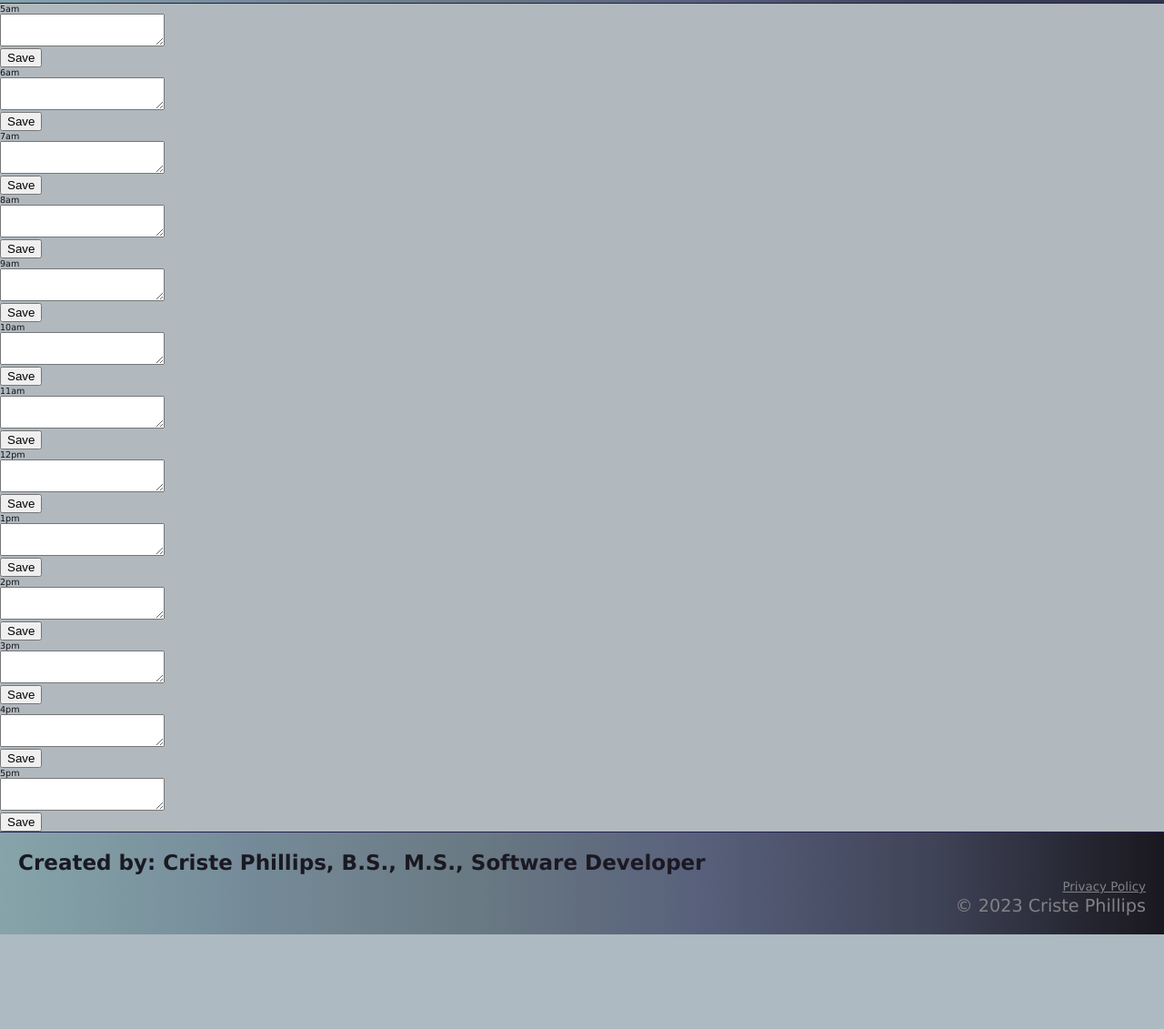
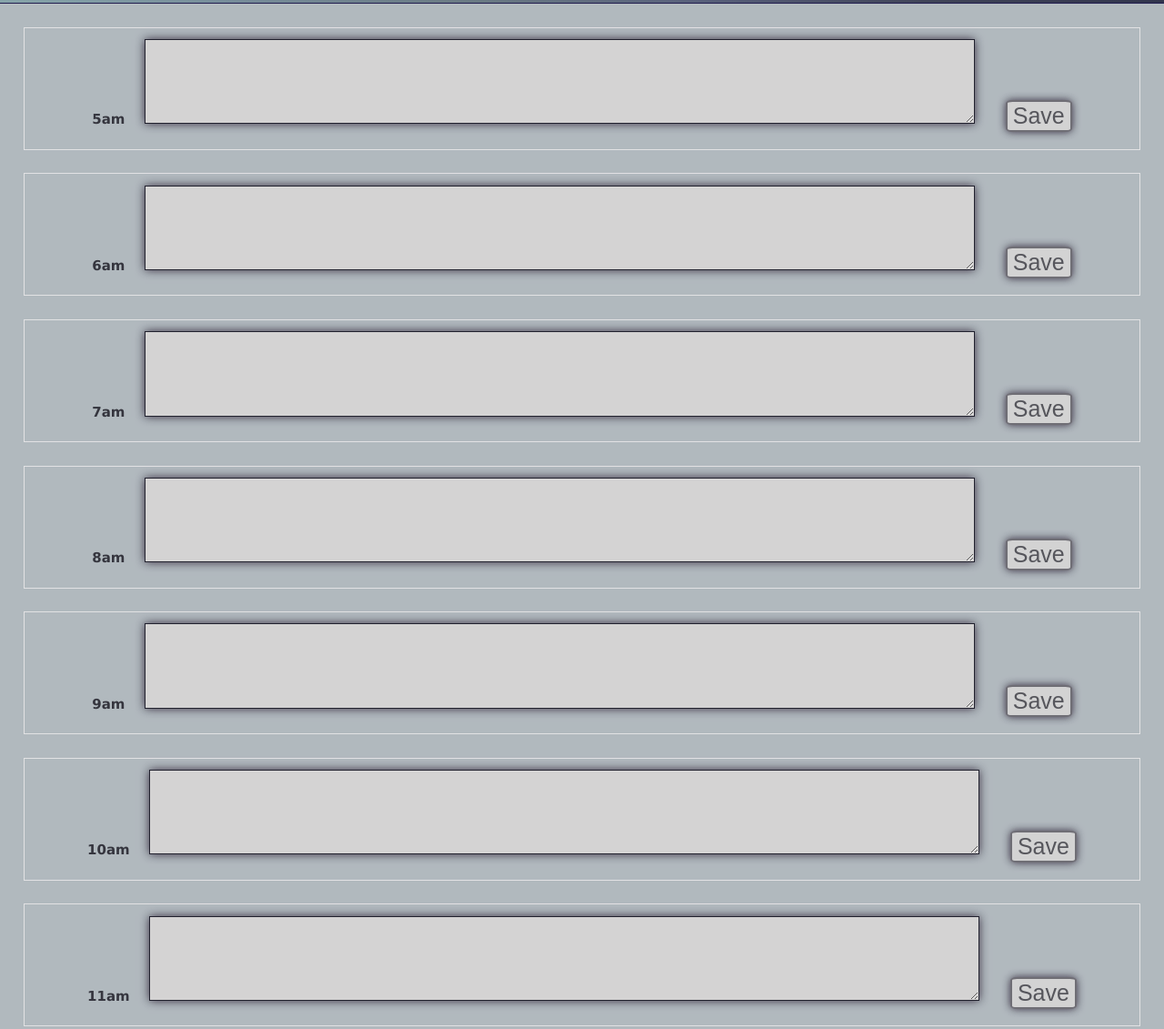
Before and after one commit to cphill11/keeping-tally, a website: page calendar.html in a window 1280 px wide. Shown: the part 205-1336 px from the top of the page at 91% size. Before the commit the page ends 1232 px from the top, so only its background shows below. Drawn offline with nearby package versions, Linux system fonts and the light colour scheme.

Commit message:
resolved format issue with times, text box, and save option incorrectly placed, CSS changes to calendar page

```diff
--- a/assets/css/calendar.css
+++ b/assets/css/calendar.css
@@ -47,21 +47,43 @@ header h3 {
   text-align: right;
   padding-left: 25%;
 }
-/* .row {
-  display: flex;
-  flex-direction: row;
-  flex-wrap: wrap;
-  padding: 2px 10px 2px 10px;
-  margin: 10 10 10 10;
+
+.row {
+  margin: 2% 2% 2% 2%;
+}
+
+.clock {
+  padding-right: 1.5%;
+  font-size: 15px;
+  color: rgb(35, 49, 160);
+}
+.time {
+  padding: 1% 0 0.5% 0;
+  text-align: center;
+  border: 1px solid rgb(226, 225, 244);
 }
 
 .description {
-  width: 80%;
-  padding-left: 10px;
-  padding-right: 10px;
-} */
+  padding: 2.5% 30% 2.5% 30%;
+  border: 1.5px solid rgb(33, 17, 199);
+  box-shadow: 0 0 10px rgb(136, 0, 255);
+  background-color:  rgb(216, 211, 211);
+}
 
+.saveBtn {
+  margin: 0 0 1% 2.5%;
+  font-size: 25px;
+  color: rgb(75, 84, 154);
+  background-color: rgb(211, 211, 211);
+  border-radius: 10%;
+  border: 2px solid rgb(111, 103, 189);
+  box-shadow: 0 0 10px rgb(136, 0, 255);
+}
 
+.saveBtn:hover{
+  background-color: rgb(93, 99, 143);
+  color: white;
+}
 footer {
   width: 100%;
   background-image: linear-gradient(
--- a/calendar.html
+++ b/calendar.html
@@ -37,198 +37,173 @@
         <div class="row">
             <!-- set columns, time, id, description, and save option -->
             <!-- start at 5am -->
-            <div class="time" id="row-5"> 5am
-
+            <div class="time" id="row-5"> <strong class="clock">5am</strong>
+                <textarea class="description"></textarea>
+                <button class="saveBtn" type="submit">Save</button>
             </div>
-            <div class="text-entry">
-                <textarea class="description"></textarea>
         </div>
 
-            <div class="save-it">
+        <div class="row">
+            <div class="time" id="row-6"> <strong class="clock">6am</strong>
+                <textarea class="description"></textarea>
+                <button class="saveBtn" type="submit">Save</button>
+            </div>
+        </div>
+
+        <div class="row">
+            <div class="time" id="row-7"> <strong class="clock">7am</strong>
+                <textarea class="description"></textarea>
+                <button class="saveBtn" type="submit">Save</button>
+            </div>
+        </div>
+
+        <div class="row">
+            <div class="time" id="row-8"> <strong class="clock">8am</strong>
+                <textarea class="description"></textarea>
+                <button class="saveBtn" type="submit">Save</button>
+            </div>
+        </div>
+
+        <div class="row">
+            <div class="time" id="row-9"> <strong class="clock">9am</strong>
+                <textarea class="description"></textarea>
+                <button class="saveBtn" type="submit">Save</button>
+            </div>
+        </div>
+
+        <div class="row">
+            <div class="time" id="row-10"> <strong class="clock">10am</strong>
+                <textarea class="description"></textarea>
+                <button class="saveBtn" type="submit">Save</button>
+            </div>
+        </div>
+
+        <div class="row">
+            <div class="time" id="row-11"> <strong class="clock">11am</strong>
+                <textarea class="description"></textarea>
+                <button class="saveBtn" type="submit">Save</button>
+            </div>
+        </div>
+
+        <div class="row">
+            <div class="time" id="row-12"> <strong class="clock">12pm</strong>
+                <textarea class="description"></textarea>
+                <button class="saveBtn" type="submit">Save</button>
+            </div>
+        </div>
+
+        <div class="row">
+            <div class="time" id="row-13"> <strong class="clock">1pm</strong>
+                <textarea class="description"></textarea>
+                <button class="saveBtn" type="submit">Save</button>
+            </div>
+        </div>
+
+        <div class="row">
+            <div class="time" id="row-14"><strong class="clock">2pm</strong>
+                <textarea class="description"></textarea>
+                <button class="saveBtn" type="submit">Save</button>
+            </div>
+        </div>
+
+        <div class="row">
+            <div class="time" id="row-15"><strong class="clock">3pm</strong>
+                <textarea class="description"></textarea>
+                <button class="saveBtn" type="submit">Save</button>
+            </div>
+        </div>
+
+        <div class="row">
+            <div class="time" id="row-16"><strong class="clock">4pm</strong>
+                <textarea class="description"></textarea>
+                <button class="saveBtn" type="submit">Save</button>
+            </div>
+        </div>
+
+        <div class="row">
+            <div class="time" id="row-17"><strong class="clock">5pm</strong>
+                <textarea class="description"></textarea>
+                <button class="saveBtn" type="submit">Save</button>
+            </div>
+        </div>
+
+        <div class="row">
+            <div class="time" id="row-18"><strong class="clock">6pm</strong>
+                <textarea class="description"></textarea>
+                <button class="saveBtn" type="submit">Save</button>
+            </div>
+        </div>
+
+        <div class="row">
+            <div class="time" id="row-19"><strong class="clock">7pm</strong>
+                <textarea class="description"></textarea>
+                <button class="saveBtn" type="submit">Save</button>
+            </div>
+        </div>
+
+        <div class="row">
+            <div class="time" id="row-20"><strong class="clock">8pm</strong>
+                <textarea class="description"></textarea>
+                <button class="saveBtn" type="submit">Save</button>
+            </div>
+        </div>
+
+        <div class="row">
+            <div class="time" id="row-21"><strong class="clock">9pm</strong>
+                <textarea class="description"></textarea>
                 <button class="saveBtn" type="submit">Save</button>
             </div>
         </div>
 
 
-
-        <div>
-
-
-
-
-
-
-            <div class="row time-block" id="row-6">
-                <div class="col-sm-1 hour"> 6am </div>
-                <textarea class="col-sm-10 description"></textarea>
-                <div class="form-group">
-                    <button class="col-sm-1 saveBtn" type="submit">Save</button>
+        <div class="row">
+            <div class="time" id="row-22"><strong class="clock">10pm</strong>
+                <textarea class="description"></textarea>
+                <button class="saveBtn" type="submit">Save</button>
             </div>
         </div>
 
-
-
-
-
-
-
-            <div class="row time-block" id="row-7">
-                <div class="col-sm-1 hour"> 7am </div>
-                <textarea class="col-sm-10 description"></textarea>
-                <div class="form-group">
-                    <button class="col-sm-1 saveBtn" type="submit">Save</button>
-                </div>
-            </div>
-            <div class="row time-block" id="row-8">
-                <div class="col-sm-1 hour"> 8am </div>
-                <textarea class="col-sm-10 description"></textarea>
-                <div class="form-group">
-                    <button class="col-sm-1 saveBtn" type="submit">Save</button>
+        <div class="row">
+            <div class="time" id="row-23"><strong class="clock">11pm</strong>
+                <textarea class="description"></textarea>
+                <button class="saveBtn" type="submit">Save</button>
             </div>
         </div>
 
-            <div class="row time-block" id="row-9">
-                <div class="col-sm-1 hour"> 9am </div>
-                <textarea class="col-sm-10 description"></textarea>
-                <div class="form-group">
-                    <button class="col-sm-1 saveBtn" type="submit">Save</button>
-                </div>
-            </div>
-            <div class="row time-block" id="row-10">
-                <div class="col-sm-1 hour"> 10am </div>
-                <textarea class="col-sm-10 description"></textarea>
-                <div class="form-group">
-                    <button class="col-sm-1 saveBtn" type="submit">Save</button>
-                </div>
-            </div>
-            <div class="row time-block" id="row-11">
-                <div class="col-sm-1 hour"> 11am </div>
-                <textarea class="col-sm-10 description"></textarea>
-                <div class="form-group">
-                    <button class="col-sm-1 saveBtn" type="submit">Save</button>
-                </div>
-            </div>
-            <div class="row time-block" id="row-12">
-                <div class="col-sm-1 hour"> 12pm </div>
-                <textarea class="col-sm-10 description"></textarea>
-                <div class="form-group">
-                    <button class="col-sm-1 saveBtn" type="submit">Save</button>
-                </div>
-            </div>
-            <div class="row time-block" id="row-13">
-                <div class="col-sm-1 hour"> 1pm </div>
-                <textarea class="col-sm-10 description"></textarea>
-                <div class="form-group">
-                    <button class="col-sm-1 saveBtn" type="submit">Save</button>
-                </div>
-            </div>
-            <div class="row time-block" id="row-14">
-                <div class="col-sm-1 hour"> 2pm </div>
-                <textarea class="col-sm-10 description"></textarea>
-                <div class="form-group">
-                    <button class="col-sm-1 saveBtn" type="submit">Save</button>
-                </div>
-            </div>
-            <div class="row time-block" id="row-15">
-                <div class="col-sm-1 hour"> 3pm </div>
-                <textarea class="col-sm-10 description"></textarea>
-                <div class="form-group">
-                    <button class="col-sm-1 saveBtn" type="submit">Save</button>
-                </div>
-            </div>
-            <div class="row time-block" id="row-16">
-                <div class="col-sm-1 hour"> 4pm </div>
-                <textarea class="col-sm-10 description"></textarea>
-                <div class="form-group">
-                    <button class="col-sm-1 saveBtn" type="submit">Save</button>
-                </div>
-            </div>
-            <div class="row time-block" id="row-17">
-                <div class="col-sm-1 hour"> 5pm </div>
-                <textarea class="col-sm-10 description"></textarea>
-                <div class="form-group">
-                    <button class="col-sm-1 saveBtn" type="submit">Save</button>
-                </div>
-            </div>
-            <!-- <div class="row time-block" id="row-18">
-                <div class="col-sm-1 hour"> 6pm </div>
-                <textarea class="col-sm-10 description"></textarea>
-                <div class="form-group">
-                    <button class="col-sm-1 saveBtn" type="submit">Save</button>
-                </div>
-            </div>
-            <div class="row time-block" id="row-19">
-                <div class="col-sm-1 hour"> 7pm </div>
-                <textarea class="col-sm-10 description"></textarea>
-                <div class="form-group">
-                    <button class="col-sm-1 saveBtn" type="submit">Save</button>
-                </div>
-            </div>
-            <div class="row time-block" id="row-20">
-                <div class="col-sm-1 hour"> 8pm </div>
-                <textarea class="col-sm-10 description"></textarea>
-                <div class="form-group">
-                    <button class="col-sm-1 saveBtn" type="submit">Save</button>
-                </div>
-            </div>
-            <div class="row time-block" id="row-21">
-                <div class="col-sm-1 hour"> 9pm </div>
-                <textarea class="col-sm-10 description"></textarea>
-                <div class="form-group">
-                    <button class="col-sm-1 saveBtn" type="submit">Save</button>
-                </div>
-            </div>
-            <div class="row time-block" id="row-22">
-                <div class="col-sm-1 hour"> 10pm </div>
-                <textarea class="col-sm-10 description"></textarea>
-                <div class="form-group">
-                    <button class="col-sm-1 saveBtn" type="submit">Save</button>
-                </div>
-            </div>
-            <div class="row time-block" id="row-23">
-                <div class="col-sm-1 hour"> 11pm </div>
-                <textarea class="col-sm-10 description"></textarea>
-                <div class="form-group">
-                    <button class="col-sm-1 saveBtn" type="submit">Save</button>
-                </div>
-            </div>
-            <div class="row time-block" id="row-24">
-                <div class="col-sm-1 hour"> 12am </div>
-                <textarea class="col-sm-10 description"></textarea>
-                <div class="form-group">
-                    <button class="col-sm-1 saveBtn" type="submit">Save</button>
-                </div>
-            </div>
-            <div class="row time-block" id="row-25">
-                <div class="col-sm-1 hour"> 1am </div>
-                <textarea class="col-sm-10 description"></textarea>
-                <div class="form-group">
-                    <button class="col-sm-1 saveBtn" type="submit">Save</button>
+        <div class="row">
+            <div class="time" id="row-24"><strong class="clock">12am</strong>
+                <textarea class="description"></textarea>
+                <button class="saveBtn" type="submit">Save</button>
             </div>
         </div>
 
-            <div class="row time-block" id="row-26">
-                <div class="col-sm-1 hour"> 2am </div>
-                <textarea class="col-sm-10 description"></textarea>
-                <div class="form-group">
-                    <button class="col-sm-1 saveBtn" type="submit">Save</button>
+        <div class="row">
+            <div class="time" id="row-25"><strong class="clock">1am</strong>
+                <textarea class="description"></textarea>
+                <button class="saveBtn" type="submit">Save</button>
             </div>
         </div>
-            <div class="row time-block" id="row-27">
-                <div class="col-sm-1 hour"> 3am </div>
-                <textarea class="col-sm-10 description"></textarea>
-                <div class="form-group">
-                    <button class="col-sm-1 saveBtn" type="submit">Save</button>
+
+        <div class="row">
+            <div class="time" id="row-26"><strong class="clock">2am</strong>
+                <textarea class="description"></textarea>
+                <button class="saveBtn" type="submit">Save</button>
             </div>
         </div>
-            <div class="row time-block" id="row-28">
-                <div class="col-sm-1 hour"> 4am </div>
-                <textarea class="col-sm-10 description"></textarea>
-                <div class="form-group">
-                    <button class="col-sm-1 saveBtn" type="submit">Save</button>
+
+        <div class="row">
+            <div class="time" id="row-27"> <strong class="clock">3am</strong>
+                <textarea class="description"></textarea>
+                <button class="saveBtn" type="submit">Save</button>
             </div>
         </div>
-        </div> -->
+
+        <div class="row">
+            <div class="time" id="row-28"><strong class="clock">4am</strong>
+                <textarea class="description"></textarea>
+                <button class="saveBtn" type="submit">Save</button>
+            </div>
+        </div>
     </main>
     <footer>
         <h2>Created by: Criste Phillips, B.S., M.S., Software Developer</h2>
```
Lines whose indentation alone changed are shown as unchanged.
